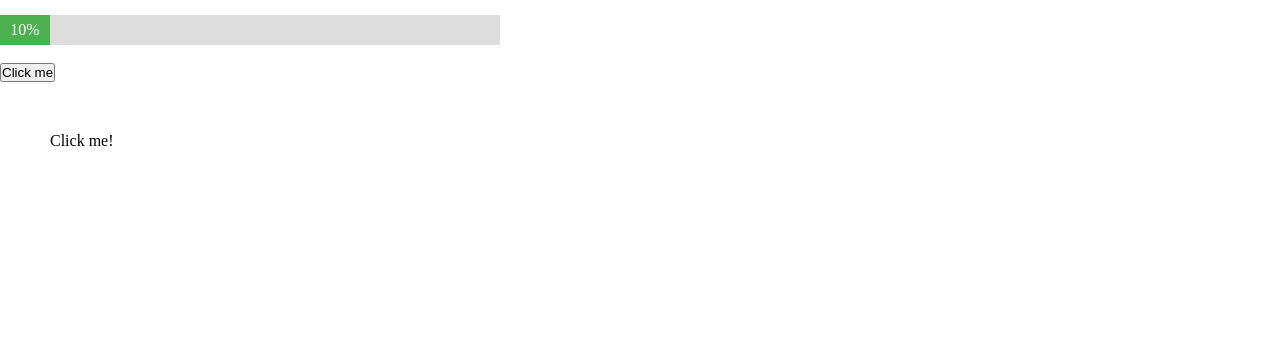
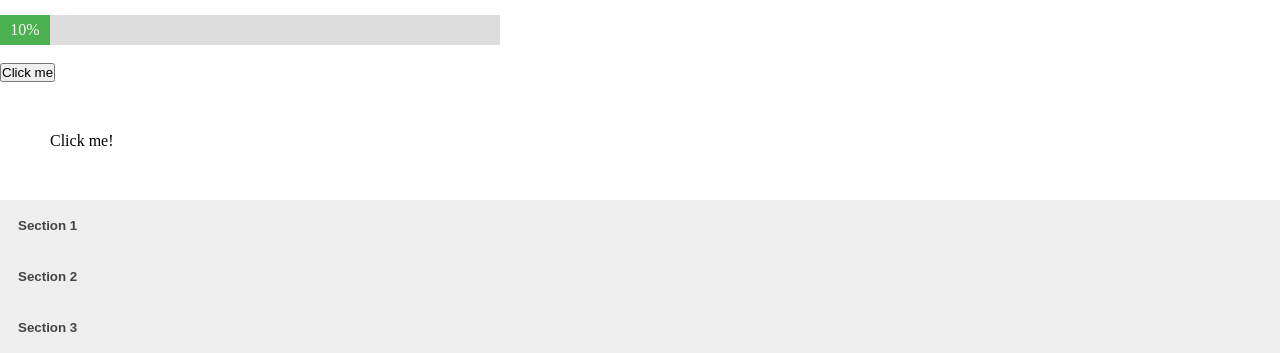
Before and after one commit to VladimirPolietaiev/project_practice_JS, a PHP site: page / in a window 1280 px wide. Shown: the part 1595-1948 px from the top of the page. Before the commit the page ends 1741 px from the top, so only its background shows below. Run offline with PHP 8.4, Linux system fonts and the light colour scheme; some libraries are stand-ins or nearby versions.

Commit message:
add 15 lesson . accordion

```diff
--- a/css/style.css
+++ b/css/style.css
@@ -429,3 +429,32 @@ popup
     from{opacity:0;}
     to{opacity:1;}
 }
+
+
+/*---------
+accordion
+---------*/
+
+button.accordion{
+    background-color: #eee;
+    color: #444;
+    cursor: poiner;
+    padding: 18px;
+    width: 100%;
+    text-align: left;
+    border: none;
+    outline: none;
+    transition: 0.4s;
+}
+button.accordion.active,
+button.accordion:hover{
+    background-color: #ddd;
+}
+div.panel{
+    padding: 0 18px;
+    background-color: white;
+    display: none;
+}
+div.panel.show{
+    display: block;
+}
--- a/index.html
+++ b/index.html
@@ -86,6 +86,7 @@
             <div class="tab">'урок 12'</div>
             <div class="tab">'урок 13'</div>
             <div class="tab">'урок 14'</div>
+            <div class="tab">'урок 15'</div>
             <div class="tabContent"> 'JavaScript Практика #4 Пишем выпадающее меню'</div>
             <div class="tabContent"> 'JavaScript Практика #5 Делаем вкладки табы (Tabs)'</div>
             <div class="tabContent" > 'JavaScript Практика #6 Учимся делать модальные окна'</div>
@@ -95,6 +96,7 @@
             <div class="tabContent">'Уроки JavaScript Практика #12 Модальные изображения'</div>
             <div class="tabContent">'Уроки JavaScript Практика #13 Прогресс бар. Как управлять?'</div>
             <div class="tabContent">'Уроки JavaScript Практика #14 Как сделать Popup'</div>
+            <div class="tabContent">'Уроки JavaScript Практика #15 Accordion пишем сами'</div>
 
         </div>
     </div>
@@ -156,6 +158,17 @@
     </div>
 
 
+    <br>
+    <button class="accordion" onclick="accord()"><b>Section 1</b></button>
+    <div class="panel"><p>Изучаем 15 урок на JS. Тема Аккордион! Это 1 секция.</p></div>
+
+    <button class="accordion" onclick="accord()"><b>Section 2</b></button>
+    <div class="panel"><p>Изучаем 15 урок на JS. Тема Аккордион! Это 2 секция.</p></div>
+
+    <button class="accordion" onclick="accord()"><b>Section 3</b></button>
+    <div class="panel"><p>Изучаем 15 урок на JS. Тема Аккордион! Это 3 секция.</p></div>
+
+
 <script type="text/javascript" src="js/app.js"></script>
 <script src="https://maps.googleapis.com/maps/api/js?key=AIzaSyAIGBMdx66pyOtQB0oN1fZdiRgd-atfXNE&callback=initMap"async defer></script>
 </body>
--- a/js/app.js
+++ b/js/app.js
@@ -216,3 +216,18 @@ function myPopup(){
     var popup = document.getElementById('myPopup');
     popup.classList.toggle('show');
 }
+
+////////////////   accordion ////////////////////////
+function accord() {
+
+    var acc = document.getElementsByClassName("accordion");
+    var i;
+
+    for(i=0; i < acc.length; i++){
+    acc[i].onclick = function(){
+        this.classList.toggle("active");
+
+        this.nextElementSibling.classList.toggle("show");
+        }
+    }
+}
```
